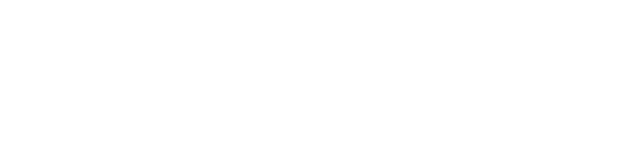
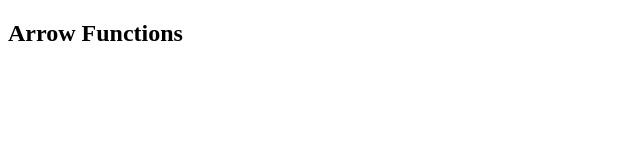
Before and after one commit to rickcarvlh/Asynchronous-JS-and-Fetch_API, a plain HTML site: page Arrow_Functions/index.html in a window 1280 px wide. Shown: the whole page, without its empty margins (0-640 px from the left). Drawn offline with Linux system fonts and the light colour scheme.

Commit message:
files updated

```diff
--- a/Arrow_Functions/index.html
+++ b/Arrow_Functions/index.html
@@ -5,10 +5,12 @@
     <meta charset="UTF-8">
     <meta name="viewport" content="width=device-width, initial-scale=1.0">
     <meta http-equiv="X-UA-Compatible" content="ie=edge">
-    <title>Document</title>
+    <title>Arrow Functions</title>
 </head>
 
 <body>
+
+    <h2>Arrow Functions</h2>
     <script src="app.js"></script>
 </body>
 
```
